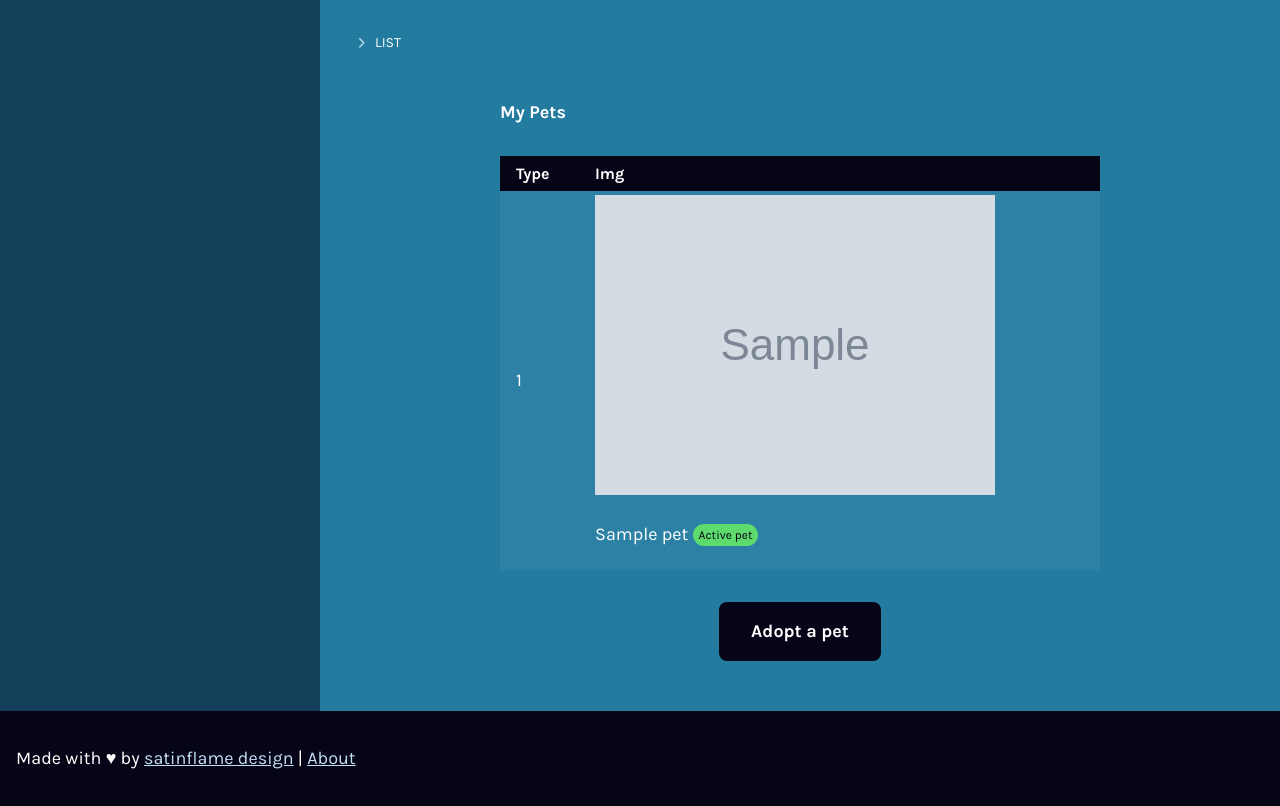
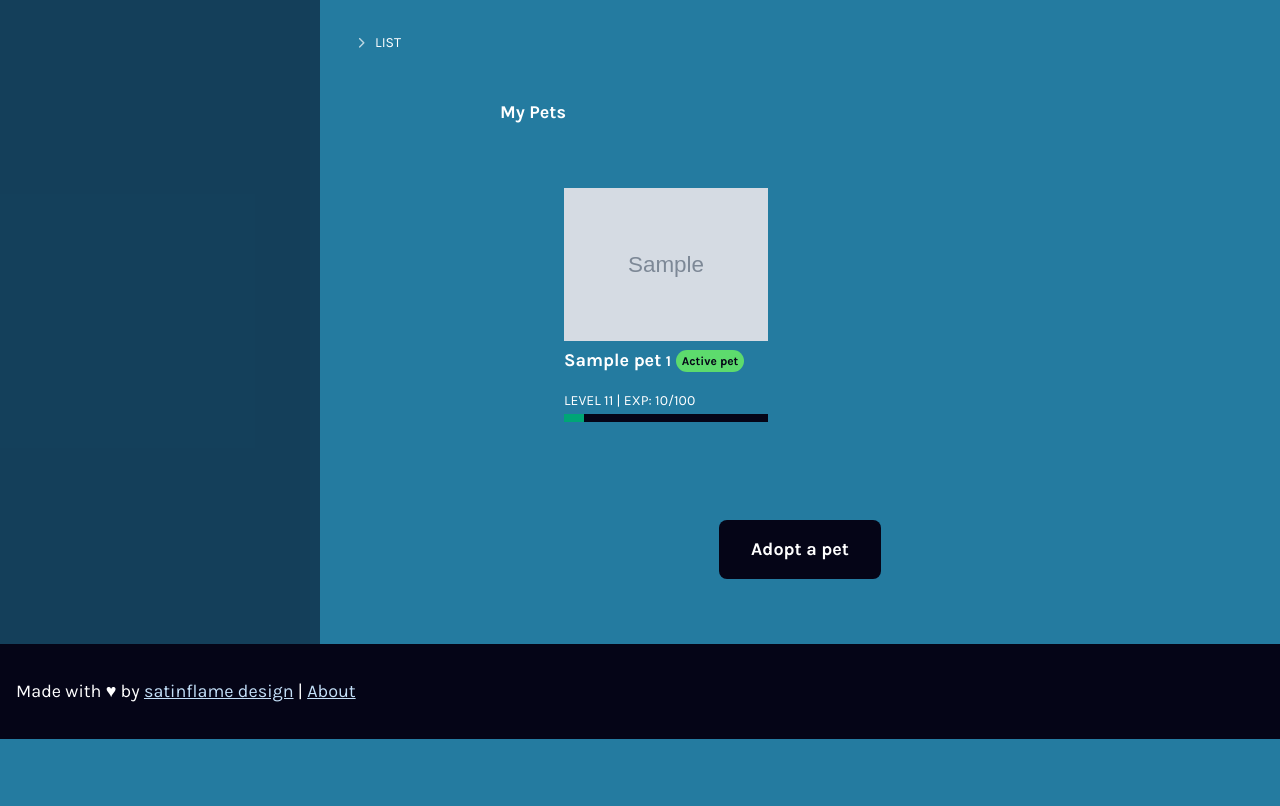
Before and after one commit to virtual/distantlife, a Flask app: template templates/list.html in a window 1280 px wide. Shown: the part 61-867 px from the top of the page. After the commit the page ends 800 px from the top, so only its background shows below. Run offline with Flask 2, Linux system fonts and the light colour scheme; the template is opened without the code that fills it: most values are stand-ins (such as "Sample title", 1, 10 or a date in 2020); grey boxes marked "Sample" are stand-in pictures; some libraries are stand-ins or nearby versions.

Commit message:
create macro for exp bar, update pets layout

```diff
--- a/static/overrides.css
+++ b/static/overrides.css
@@ -38,3 +38,7 @@ body.dir-rtl .menu-container li.has-dropdown ul.dropdown {
     left: 0;
   }
 }
+
+.col-list {
+  flex-wrap: wrap;
+}
--- a/templates/global/sidebar.html
+++ b/templates/global/sidebar.html
@@ -1,4 +1,4 @@
-{% from "./macros.html" import usedalot, get_data with context %}
+{% from "./macros.html" import usedalot, progressbar, get_data with context %}
 <aside>
   {% if (session.get("active_pet")) %}
   <p class="text-center my-0 pet-box ">
@@ -8,12 +8,8 @@
   <h3>{{session["active_pet"]["name"]}} <small>({{session["active_pet"]["id"]}})</small></h3>
   <p>{{session["active_pet"]["type"]}}</p>
 
+  {{ progressbar(session["active_pet"]["exp"]) }}
 
-  <p class="text-small-caps mb-0">Level {{ session["active_pet"]["exp"] // 100 }} | Exp: {{ session["active_pet"]["exp"] % 100 }}/100 </p>
-  <div class="progressbar" role="progressbar" aria-valuenow="{{ session['active_pet']['exp'] % 100 }}" aria-valuemin="0" aria-valuemax="100">
-    <span class="filled" style="width: {{ session['active_pet']['exp'] % 100 }}%;"></span>
-    <span class="sr-only">{{session["active_pet"]["exp"]}}</span>
-  </div>
   {% endif %}
 
   <div class="d-none">
--- a/templates/list.html
+++ b/templates/list.html
@@ -1,4 +1,5 @@
 {% extends "layout.html" %}
+{% from "./macros.html" import usedalot, progressbar, get_data with context %}
 
 
 {% block title %}
@@ -12,36 +13,22 @@
 
 
 {% if (pets_owned|length) > 0 %}
+  <div class="col-list row">
+    {% for pets in pets_owned %}
 
-<table class="table table-striped">
-    <thead>
-        <tr>
-            <th>Type</th>
-            <th>Img</th>
-        </tr>
-    </thead>
-    <tbody>
-        <!-- TODO: Loop through the database entries to display them in this table -->
-        {% for pets in pets_owned %}
-        <tr>
-            <td>{{ pets.id }}</td>
-            <td><img src="/static/{{ pets.imgsrc }}" alt="" />
-            <br/>
-            <p>{{ pets.name }}
-              {% if pets.id == pets.active_pet_id %}
-              <span class="badge badge-success">Active pet</span>
-              {% endif %}
-            </p>
-            </td>
-        </tr>
-        {% endfor %}
+    <div class="col-12">
+      <img src="/static/{{ pets.imgsrc }}" alt="" />
+      <h2>{{ pets.name }} <small>{{ pets.id }}</small>
+        {% if pets.id == pets.active_pet_id %}
+        <span class="badge badge-success">Active pet</span>
+        {% endif %} </h2>
+        {{ progressbar((pets.exp)) }}
+      </div>
+    {% endfor %}
+  </div>
 
+  {% else %}
 
-    </tbody>
-</table>
-</form>
-
-{% else %}
 
     <p>No pets</p>
 {% endif %}
--- a/templates/macros.html
+++ b/templates/macros.html
@@ -1,3 +1,14 @@
 {% macro usedalot(somevalue) %}
     <div class="usedalot">{{ somevalue }}</div>
 {% endmacro %}
+
+
+{% macro progressbar(exp) %}
+{% set level %}{{ (exp // 100) + 1 }}{% endset %}
+{% set percent %}{{ exp % 100 }}{% endset %}
+    <p class="text-small-caps mb-0">Level {{ level }} | Exp: {{ percent }}/100 </p>
+    <div class="progressbar" role="progressbar" aria-valuenow="{{ percent }}" aria-valuemin="0" aria-valuemax="100">
+      <span class="filled" style="width: {{ percent }}%;"></span>
+      <span class="sr-only">{{percent}}</span>
+    </div>
+{% endmacro %}
```
